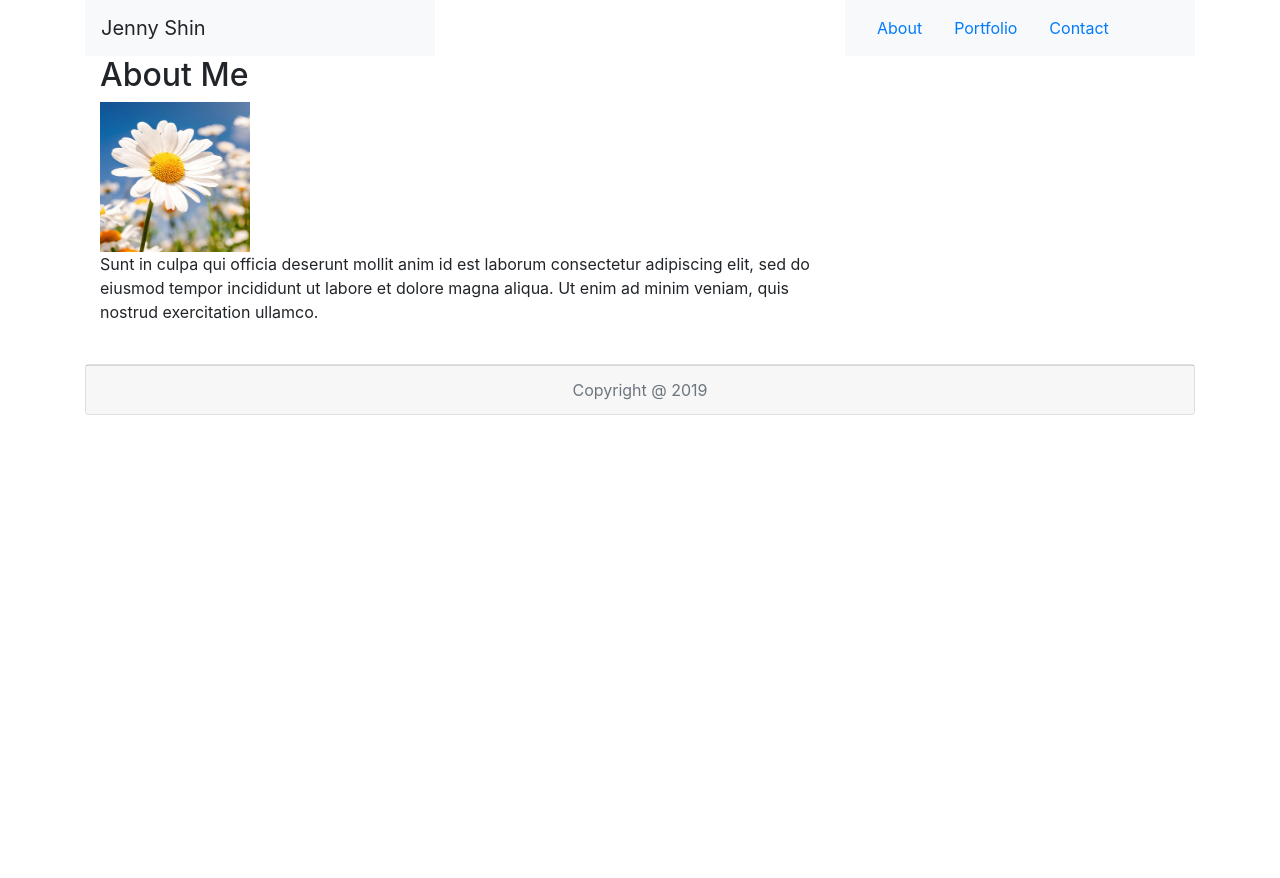
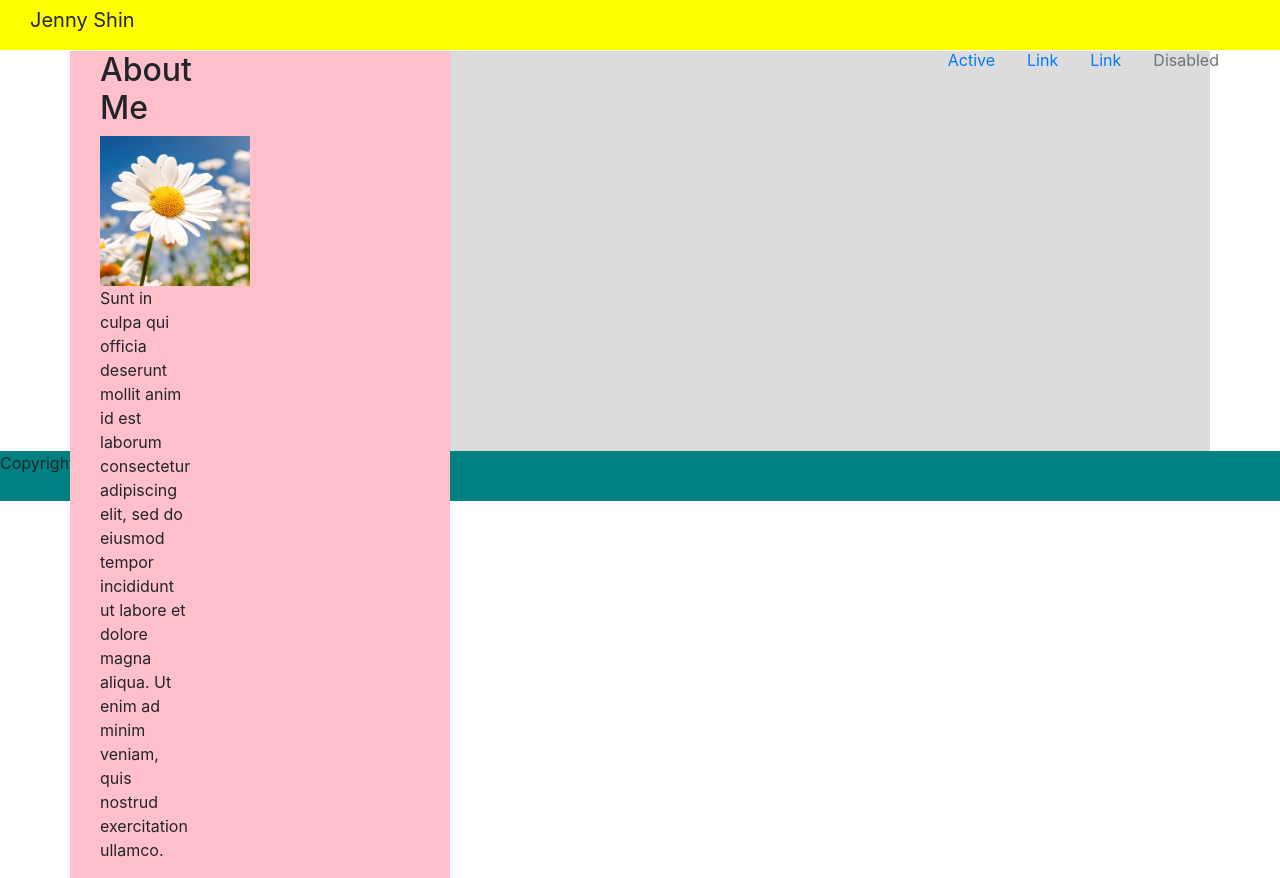
Before and after one commit to jenshin75/Bootstrap-Portfolio, a plain HTML site: page index.html in a window 1280 px wide. Before the commit the page ends 800 px from the top, so only its background shows below. Drawn offline with nearby package versions, Linux system fonts and the light colour scheme.

Commit message:
updated 04/29/19 7:30 am

```diff
--- a/index.html
+++ b/index.html
@@ -8,65 +8,120 @@
     <title>About Me</title>
     <!-- Bootstrap CSS -->
     <link rel="stylesheet" href="https://maxcdn.bootstrapcdn.com/bootstrap/4.0.0/css/bootstrap.min.css">
+
+    <!-- Latest compiled and minified CSS -->
+<link rel="stylesheet" href="https://maxcdn.bootstrapcdn.com/bootstrap/4.3.1/css/bootstrap.min.css">
+
+<!-- jQuery library -->
+<script src="https://ajax.googleapis.com/ajax/libs/jquery/3.3.1/jquery.min.js"></script>
+
+<!-- Popper JS -->
+<script src="https://cdnjs.cloudflare.com/ajax/libs/popper.js/1.14.7/umd/popper.min.js"></script>
+
+<!-- Latest compiled JavaScript -->
+<script src="https://maxcdn.bootstrapcdn.com/bootstrap/4.3.1/js/bootstrap.min.js"></script>
+
 </head>
 
+<style>
+
+.header {
+background-color: yellow;
+height: 50px;
+
+}
+
+.body {
+background-color: gainsboro;
+height: 400px;
+}
+
+.content {
+background-color: pink;
+}
+
+.footer {
+background-color: teal;
+height: 50px;
+}
+
+
+</style>
+
 <body>
-    <!--this is for the header-->
-    <div class="container sticky-top">
-        <div class="row">
-            <div class="col">
+
+ <!--main container-->
+<div class="container-fluid header">
+
+ <!--header/left section-->
+<div class="col">
+    <a class="navbar-brand">Jenny Shin</a>
+    <div class="col border: green">
+        <ul class="nav justify-content-end">
+                <li class="nav-item">
+                  <a class="nav-link active" href="#">Active</a>
+                </li>
+                <li class="nav-item">
+                  <a class="nav-link" href="#">Link</a>
+                </li>
+                <li class="nav-item">
+                  <a class="nav-link" href="#">Link</a>
+                </li>
+                <li class="nav-item">
+                  <a class="nav-link disabled" href="#" tabindex="-1" aria-disabled="true">Disabled</a>
+                </li>
+              </ul>
+              </div>
+</div>
+</div>
+
+<!-- <nav class="navbar navbar-light">
+    <a class="navbar-brand">Jenny Shin</a>
+</nav> -->
+
+
+            <!--header/center empty section -->
+            <div class="col"></div>
+
+
+            <!--header/right nav section-->
+            <!-- <div class="col">
                 <nav class="navbar navbar-expand-lg navbar-light bg-light">
-                    <a class="navbar-brand">Jenny Shin</a>
                 </nav>
             </div>
-            <div class="col">
-            </div>
-            <div class="col">
-                <nav class="navbar navbar-expand-lg navbar-light bg-light">
-                    <ul class="nav justify-content-center">
-                        <li class="nav-item">
-                            <a class="nav-link" href="index.html">About</a>
-                        </li>
-                        <li class="nav-item">
-                            <a class="nav-link" href="portfolio.html">Portfolio</a>
-                        </li>
-                        <li class="nav-item">
-                            <a class="nav-link" href="contact.html">Contact</a>
-                        </li>
-                    </ul>
-                </nav>
-            </div>
-        </div>
+        -->
+
+<!--
+        </div> -->
 
 
         <!--this is for the body-->
         <div class="container">
-        <!-- style="margin-top:30px" -->
-            <div class="row">
+            <div class="body row">
+
+                    <div class="content col-sm-4">
+
                 <div class="col-sm-4">
                     <h2>About Me</h2>
                     <img src="../Bootstrap-Portfolio/images/daisy.jpg" height="150px" width="150px"></div>
-                </div>
-            </div>
 
-            <div class="col-sm-8">
+                        <div class="col-sm-4">
                 <p>Sunt in culpa qui officia deserunt mollit anim id est laborum consectetur adipiscing elit, sed do
                     eiusmod tempor incididunt ut labore et dolore magna aliqua. Ut enim ad minim veniam, quis nostrud
                     exercitation ullamco.</p>
-                <br>
+                             </div>
             </div>
     </div>
     </div>
 
 
     <!--this is for the footer-->
-    <div class="container">
-    <div class="card text-center">
-        <div class="card-footer text-muted">
-            Copyright @ 2019
+    <div class="container-fluid">
+        <div class="footer row">
+                Copyright @ 2019
         </div>
     </div>
-    </div>
+
 </div>
 
     <!-- // Extra small devices (portrait phones, less than 576px)
```
